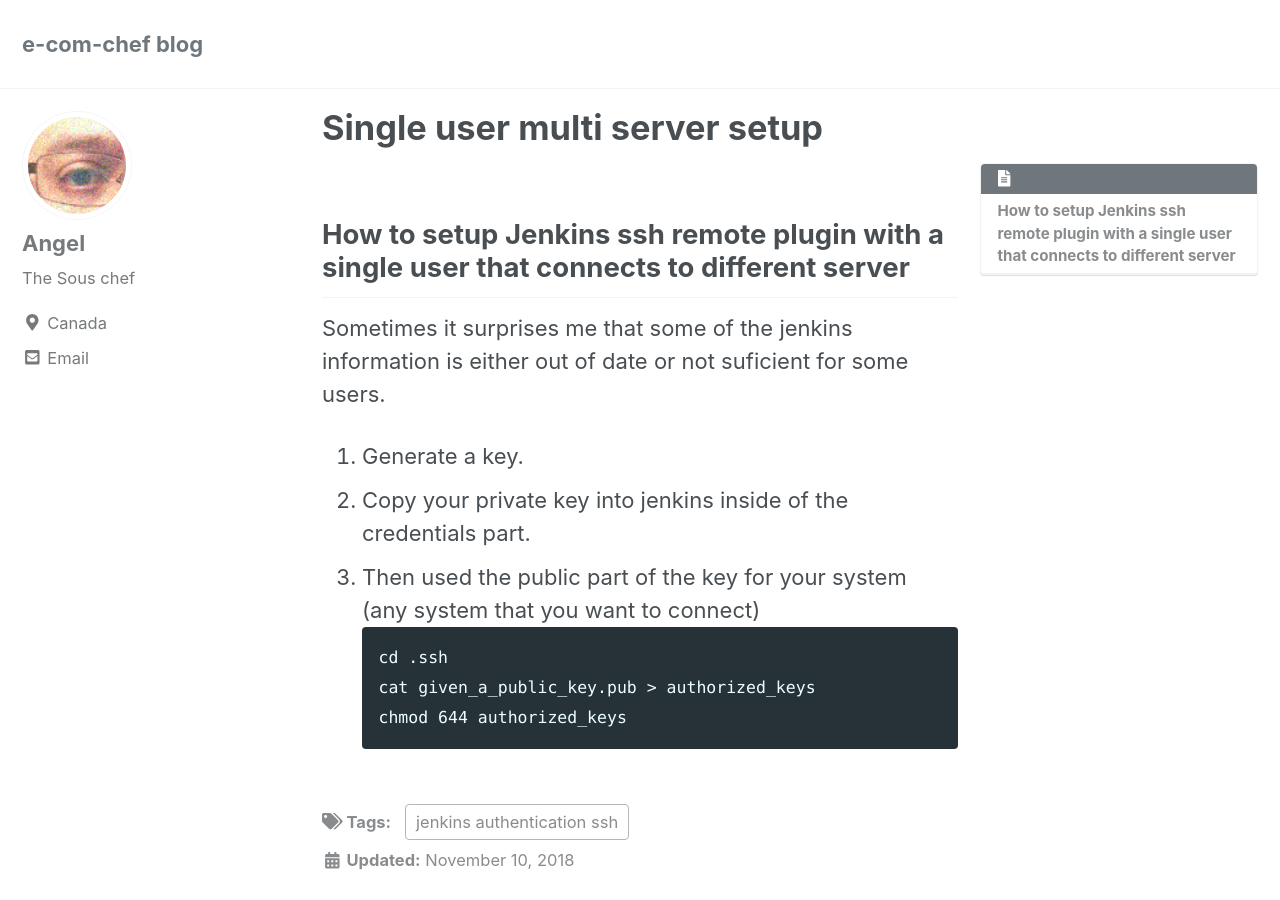
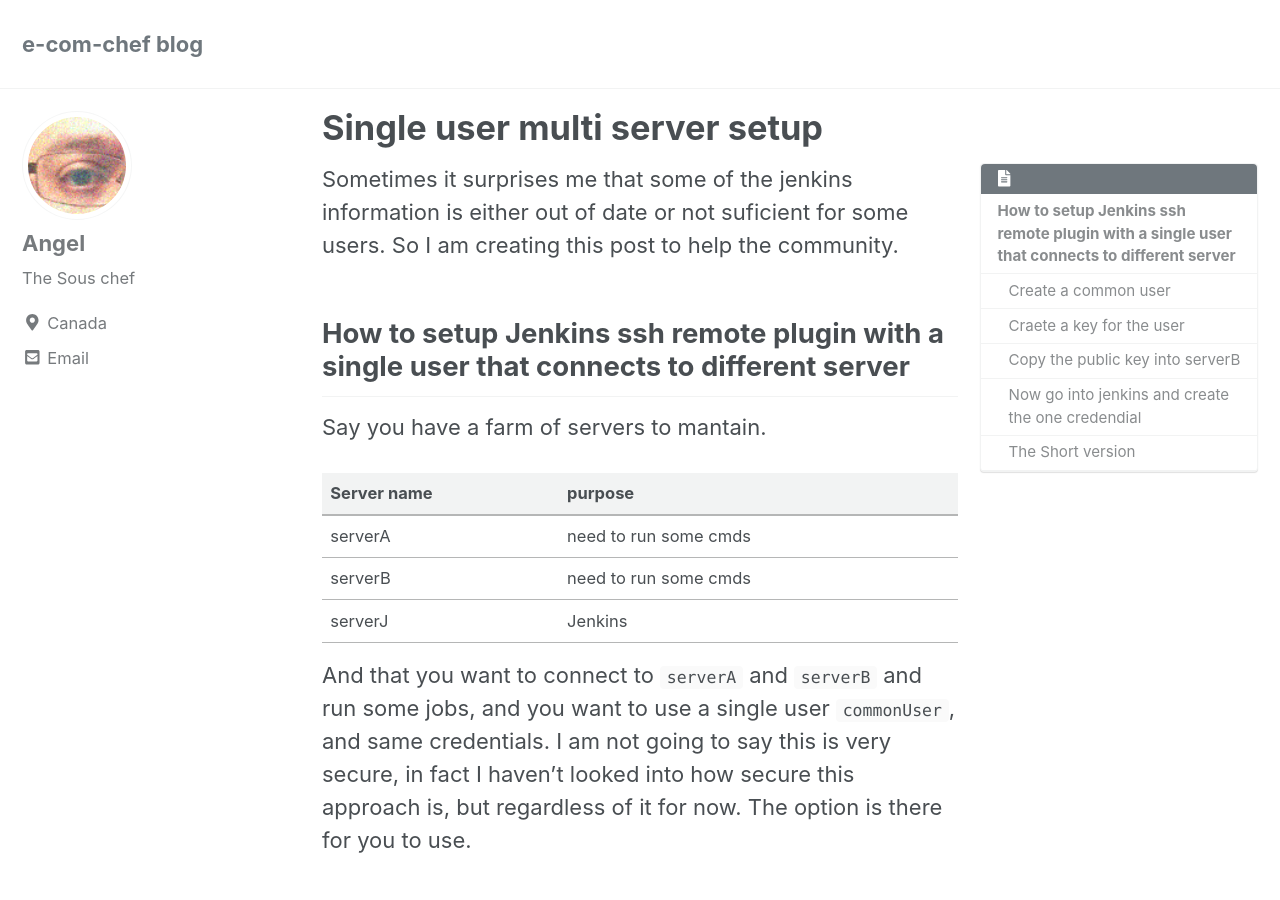
Before and after one commit to arvera/blog, a Jekyll site: the page built from _posts/2018-11-17-jenkins-singleUser-multiserver.md, in a window 1280 px wide and 900 px high. Built offline with Jekyll 4.4.1, drawn with Linux system fonts in a browser that asks for light colours; cached includes are drawn as plain includes; nearby versions of some CDN libraries; some of the changed text lies outside the part shown.

Commit message:
final edits for the posts from 1 day ago

````diff
--- a/_posts/2018-11-17-jenkins-singleUser-multiserver.md
+++ b/_posts/2018-11-17-jenkins-singleUser-multiserver.md
@@ -4,14 +4,45 @@
 date: 2018-11-10
 tag: jenkins authentication ssh
 ---
+Sometimes it surprises me that some of the jenkins information is either out of date or not suficient for some users.
+So I am creating this post to help the community.
+
 ## How to setup Jenkins ssh remote plugin with a single user that connects to different server
-Sometimes it surprises me that some of the jenkins information is either out of date or not suficient for some users.
+Say you have a farm of servers to mantain.
 
-1. Generate a key.
-1. Copy your private key into jenkins inside of the credentials part.
-2. Then used the public part of the key for your system (any system that you want to connect)
+| Server name | purpose |
+| - | - |
+| serverA | need to run some cmds |
+| serverB | need to run some cmds |
+| serverJ | Jenkins |
+
+And that you want to connect to `serverA` and `serverB` and run some jobs, and you want to use a single user `commonUser`, and same credentials. I am not going to say
+this is very secure, in fact I haven't looked into how secure this approach is, but regardless of it for now. The option is there for you to use.
+
+### Create a common user
+1. Logon to each server individially: `serverA` and `serverB`
+2. create a user using [useradd](https://askubuntu.com/questions/345974/what-is-the-difference-between-adduser-and-useradd)
+3. Don't forget you need to create the account in both servers
+
+### Craete a key for the user
+1. Login to `serverA`
+2. follow your favourite instruction on using [ssh-keygen](https://stackoverflow.com/questions/37331571/how-to-setup-ssh-keys-for-jenkins-to-publish-via-ssh)
+
+
+### Copy the public key into `serverB`
+1. From `serverA`,
+2. Copy from `serverA` `~/.ssh/rsa_id.pub` into `serverB` `~/.ssh/rsa_id.pub`
+   1. You can use: `scp commonUser@serverA:/home/commonUser/.ssh/rsa_id.pub commonUser@serverB:/home/commonUser/.ssh/rsa_id.pub`
+3. Then in `serverB` used the public part of the key to add it to the authorized_keys: `cat rsa_id.pub >> authorized_keys`
+4. Finally ensure the proper permissions are given in case the file got created `chmod 644 authorized_keys`
+
+### Now go into jenkins and create the one credendial
+1. I don't cover this steps but they should be easy to figure out as there is lots of info out there on this
+
+
+### The Short version
 ```
-cd .ssh
+scp commonUser@serverA:/home/commonUser/.ssh/given_a_public_key.pub commonUser@serverB:/home/commonUser/.ssh/given_a_public_key.pub
 cat given_a_public_key.pub > authorized_keys
 chmod 644 authorized_keys
 ```
````
